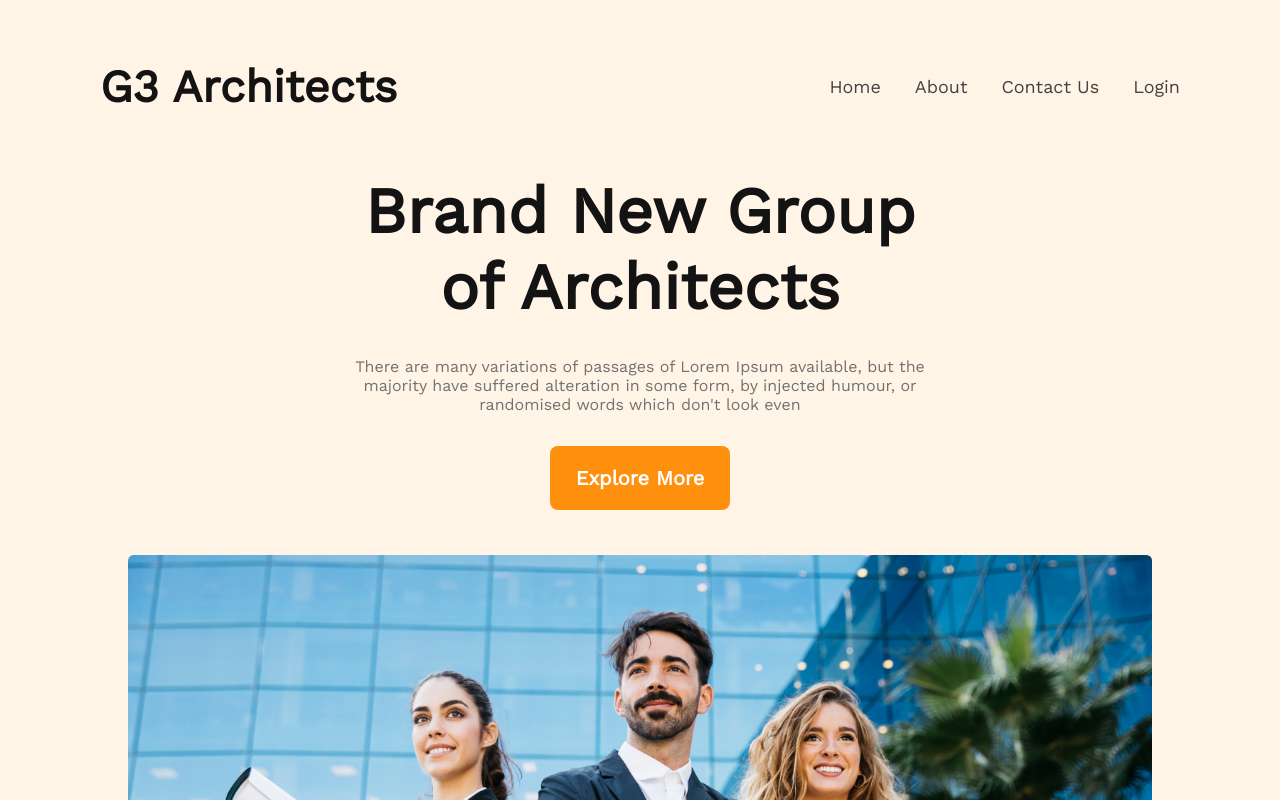
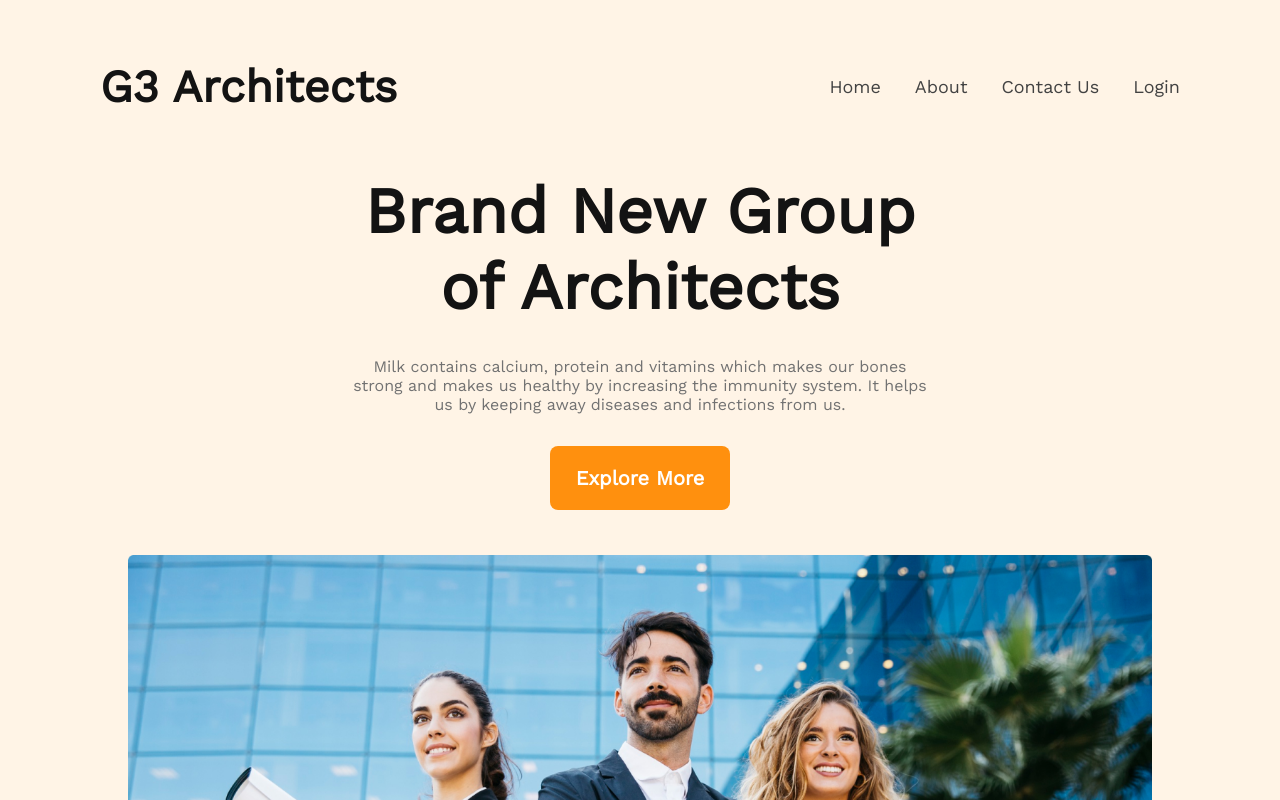
Before and after one commit to Nirob-Barman/g3-architects, a plain HTML site: page index.html in a window 1280 px wide. Shown: the top 800 px of the page. Drawn offline with nearby package versions, Linux system fonts and the light colour scheme.

Commit message:
banner-description

```diff
--- a/index.html
+++ b/index.html
@@ -26,7 +26,7 @@
         <section class="banner">
             <div class="banner-border">
                 <h1 class="banner-title">Brand New Group of Architects</h1>
-                <p class="banner-sub-title">There are many variations of passages of Lorem Ipsum available, but the majority have suffered alteration in some form, by injected humour, or randomised words which don't look even</p>
+                <p class="banner-sub-title">Milk contains calcium, protein and vitamins which makes our bones strong and makes us healthy by increasing the immunity system. It helps us by keeping away diseases and infections from us.</p>
             </div>
             <button class="btn-banner">Explore More</button>
             <img src="./images/banner.png" alt="">
```
